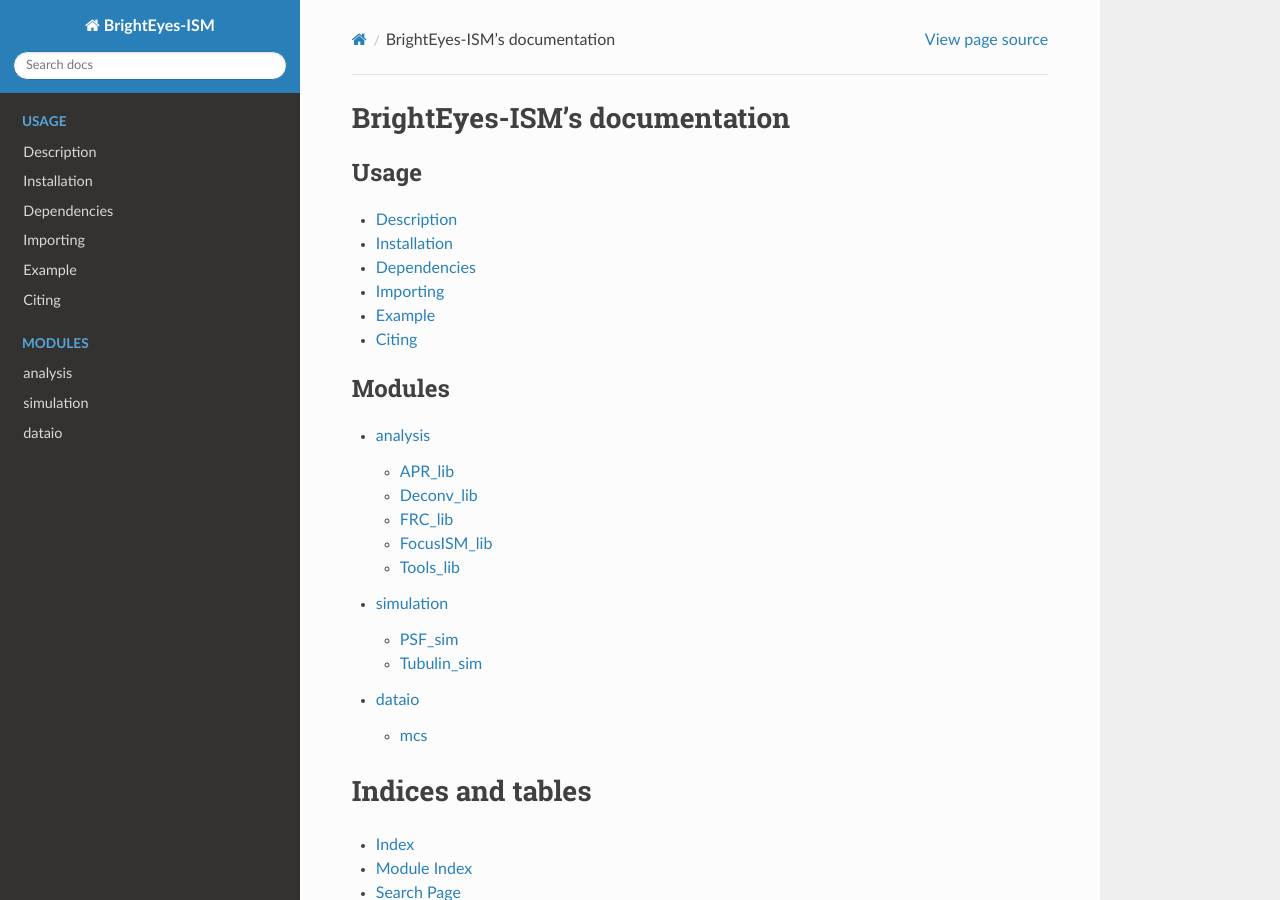
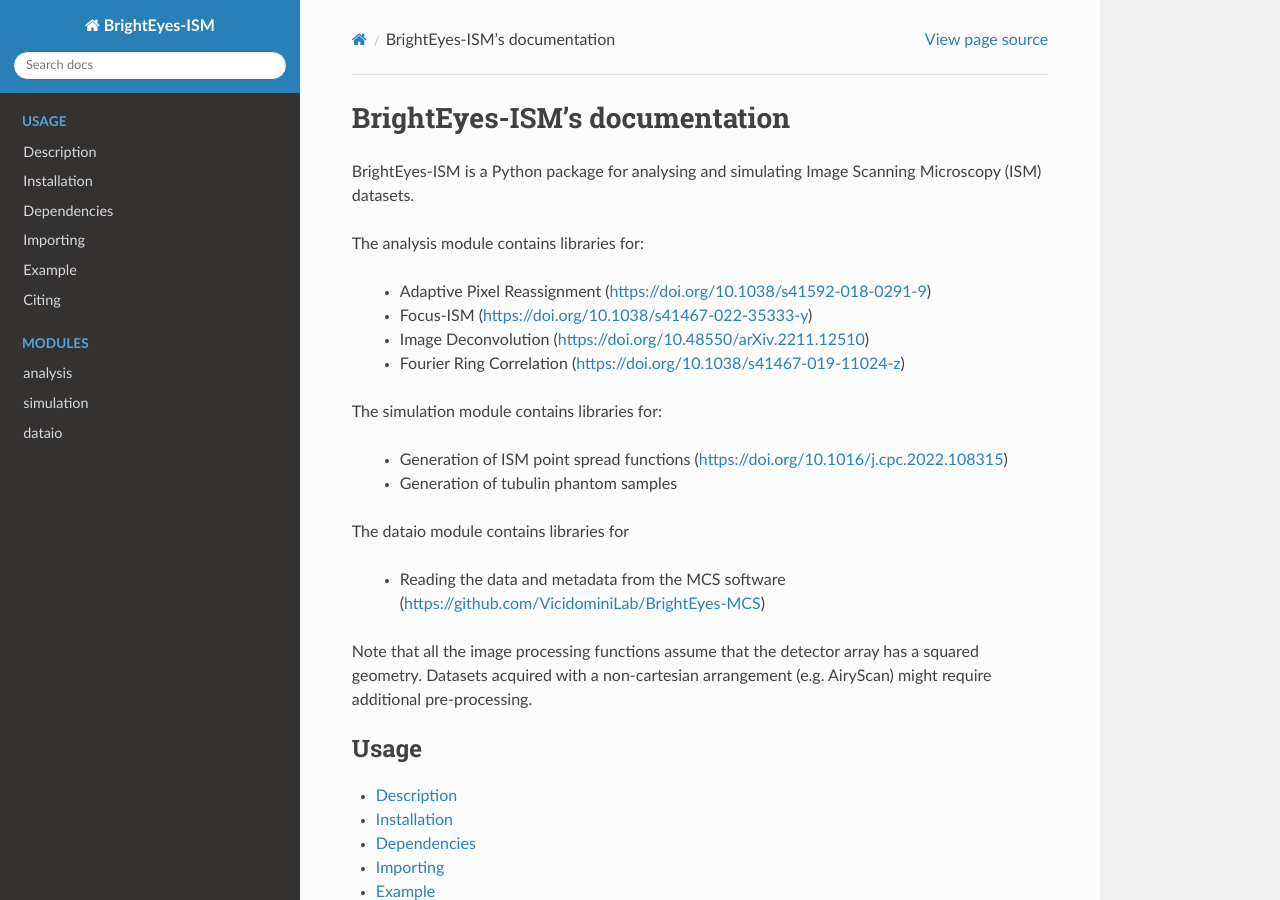
Before and after one commit to VicidominiLab/BrightEyes-ISM, a Sphinx documentation site: the page built from docs/source/index.rst, in a window 1280 px wide and 900 px high. Built offline with Sphinx 7.4.7 and the Read the Docs theme 2.0.0, drawn with Linux system fonts in a browser that asks for light colours.

Commit message:
Update index.rst

```diff
--- a/docs/source/index.rst
+++ b/docs/source/index.rst
@@ -5,6 +5,30 @@
 
 BrightEyes-ISM's documentation
 ==========================================
+
+BrightEyes-ISM is a Python package for analysing and simulating Image Scanning Microscopy (ISM) datasets.
+
+The analysis module contains libraries for:
+
+    + Adaptive Pixel Reassignment (https://doi.org/10.1038/s41592-018-0291-9)
+    + Focus-ISM (https://doi.org/10.1038/s41467-022-35333-y)
+    + Image Deconvolution (https://doi.org/10.48550/arXiv.2211.12510)
+    + Fourier Ring Correlation (https://doi.org/10.1038/s41467-019-11024-z)
+
+The simulation module contains libraries for:
+
+    + Generation of ISM point spread functions (https://doi.org/10.1016/j.cpc.2022.108315)
+    + Generation of tubulin phantom samples
+
+The dataio module contains libraries for
+
+    + Reading the data and metadata from the MCS software (https://github.com/VicidominiLab/BrightEyes-MCS)
+
+
+Note that all the image processing functions assume that the detector array has a squared geometry.
+Datasets acquired with a non-cartesian arrangement (e.g. AiryScan) might require additional pre-processing.
+
+
 .. toctree::
    :caption: Usage
    :maxdepth: 8
```
